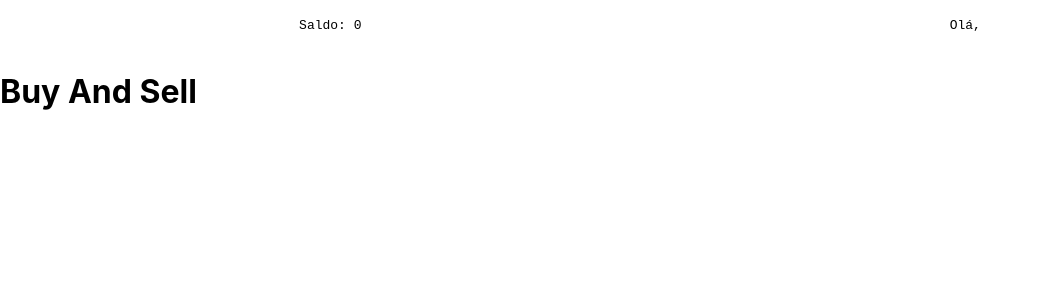
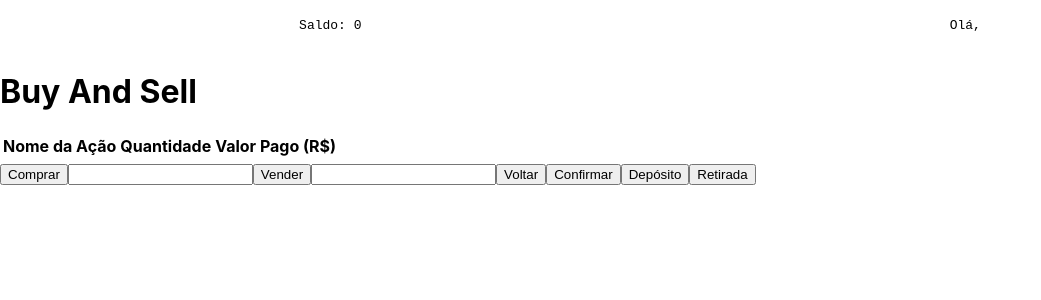
Before and after one commit to Yasmim-Matos/desafio-pratico-ps-xp, a React (Create React App) app: page /desafio-pratico-ps-xp/buyandsell in a window 1280 px wide. Shown: the top 300 px of the page, without its empty margins (0-1041 px from the left). Built offline with nearby package versions, Linux system fonts and the light colour scheme.

Commit message:
feat: new buttons were added on the 'BuyAndSellPage' and all the logic for adding one stock at a time was created with 'typeOfStocks' and 'stockInProgress'

```diff
--- a/src/pages/BuyAndSellPage.jsx
+++ b/src/pages/BuyAndSellPage.jsx
@@ -1,11 +1,99 @@
-import React from 'react';
+import React, { useContext } from 'react';
 import Header from '../components/Header';
+import AppContext from '../context/AppContext';
 
 function BuyAndSellPage() {
+    const {
+        typeOfStock,
+        stockInProgress,
+    } = useContext(AppContext);
+
     return (
         <main className="buy-and-sell-container">
             <Header />
             <h1>Buy And Sell</h1>
+
+            { typeOfStock === 1
+                ?
+                <table>
+                    <thead>
+                        <tr>
+                            <th>Nome da Ação</th>
+                            <th>Quantidade</th>
+                            <th>Valor Unitário (R$)</th>
+                            <th>Valor do Lote (R$)</th>
+                        </tr>
+                    </thead>
+                    <tbody>
+                            <tr key={ stockInProgress[0] }>
+                                <td>{ stockInProgress[0] }</td>
+                                <td>{ stockInProgress[1] }</td>
+                                <td>{ stockInProgress[2] }</td>
+                                <td>{ stockInProgress[3] }</td>
+                            </tr>
+                    </tbody>
+                </table>
+                :
+                <table>
+                        <thead>
+                            <tr>
+                            <th>Nome da Ação</th>
+                            <th>Quantidade</th>
+                            <th>Valor Pago (R$)</th>
+                            </tr>
+                        </thead>
+                        <tbody>
+                            <tr key={ stockInProgress[0] }>
+                                <td>{ stockInProgress[0] }</td>
+                                <td>{ stockInProgress[1] }</td>
+                                <td>{ stockInProgress[2] }</td>
+                            </tr>
+                        </tbody>
+                </table>
+
+            }
+
+            <button
+                type="button"
+                name="buy-button"
+            >
+                Comprar
+            </button>
+
+            <input type="number" />
+
+            <button
+                type="button"
+                name="sell-button"
+            >
+                Vender
+            </button>
+
+            <input type="number" />
+
+            <button
+                type="button"
+            >
+                Voltar
+            </button>
+
+            <button
+                type="button"
+            >
+                Confirmar
+            </button>
+
+            <button
+                type="button"
+            >
+                Depósito
+            </button>
+
+            <button
+                type="button"
+            >
+                Retirada
+            </button>
         </main>
     );
 }
```
